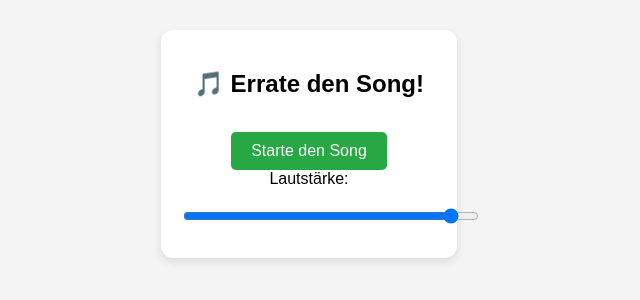
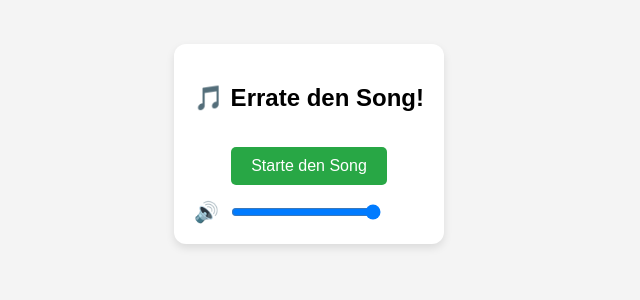
Before and after one commit to Boegen/hitster, a plain HTML site: page hitster.html in a window 1280 px wide. Shown: the part 256-556 px from the top of the page, without its empty margins (331-971 px from the left). Drawn offline with Linux system fonts and the light colour scheme.

Commit message:
schöner?

```diff
--- a/hitster.html
+++ b/hitster.html
@@ -23,9 +23,9 @@
             text-align: center;
         }
         iframe {
-            display: none; /* Video bleibt unsichtbar */
+            display: none;
         }
-        button, input {
+        button {
             margin-top: 15px;
             padding: 10px 20px;
             font-size: 16px;
@@ -38,9 +38,19 @@
         button:hover {
             background-color: #218838;
         }
+        .volume-container {
+            display: flex;
+            align-items: center;
+            gap: 10px;
+            margin-top: 15px;
+        }
         input[type="range"] {
-            width: 100%;
-            margin-top: 10px;
+            width: 150px;
+            cursor: pointer;
+            accent-color: #007bff;
+        }
+        .volume-icon {
+            font-size: 20px;
         }
     </style>
 </head>
@@ -50,15 +60,16 @@
         <div id="player"></div>
         <button id="playPauseButton">Starte den Song</button>
         <br>
-        <label for="volumeControl">Lautstärke:</label>
-        <input type="range" id="volumeControl" min="0" max="100" value="100">
+        <div class="volume-container">
+            <span class="volume-icon">🔊</span>
+            <input type="range" id="volumeControl" min="0" max="100" value="100">
+        </div>
     </div>
 
     <script>
         let player;
         const params = new URLSearchParams(window.location.search);
         const songId = params.get('song');
-        const playerDiv = document.getElementById('player');
         const playPauseButton = document.getElementById('playPauseButton');
         const volumeControl = document.getElementById('volumeControl');
 
@@ -66,7 +77,7 @@
             if (songId) {
                 player = new YT.Player('player', {
                     height: '0',
-                    width: '0', // Unsichtbar
+                    width: '0',
                     videoId: songId,
                     playerVars: {
                         'autoplay': 0,
@@ -80,16 +91,16 @@
                     }
                 });
             } else {
-                playerDiv.innerHTML = '<h2>Kein Song ausgewählt!</h2>';
+                document.getElementById('player').innerHTML = '<h2>Kein Song ausgewählt!</h2>';
             }
         }
 
         function onPlayerReady(event) {
             playPauseButton.addEventListener("click", function () {
-                if (player.getPlayerState() === 1) { // Läuft
+                if (player.getPlayerState() === 1) {
                     player.pauseVideo();
                     playPauseButton.textContent = "Starte den Song";
-                } else { // Pausiert oder gestoppt
+                } else {
                     player.playVideo();
                     playPauseButton.textContent = "Pausiere den Song";
                 }
@@ -100,7 +111,6 @@
             });
         }
 
-        // YouTube API einbinden
         let tag = document.createElement('script');
         tag.src = "https://www.youtube.com/iframe_api";
         let firstScriptTag = document.getElementsByTagName('script')[0];
```
